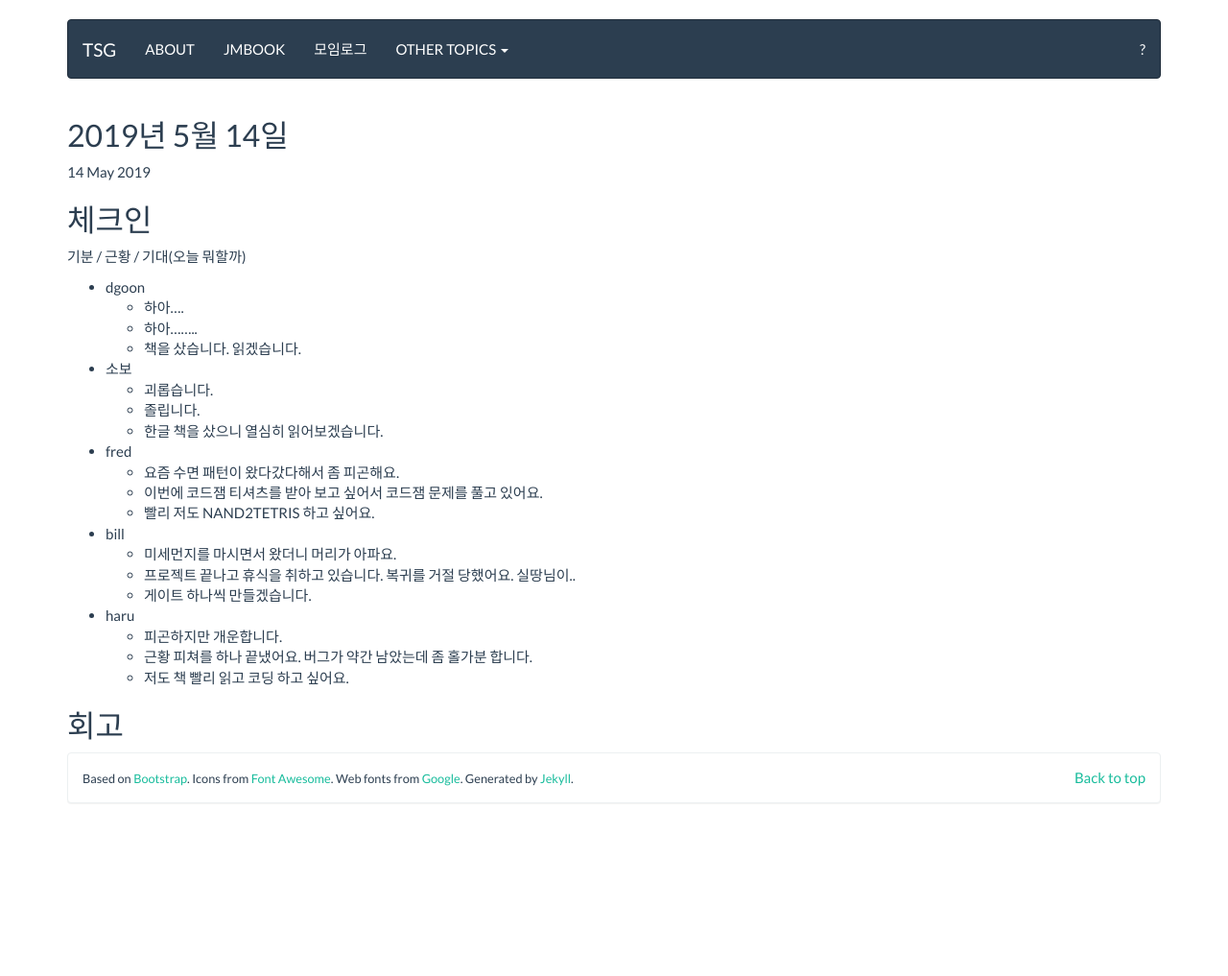
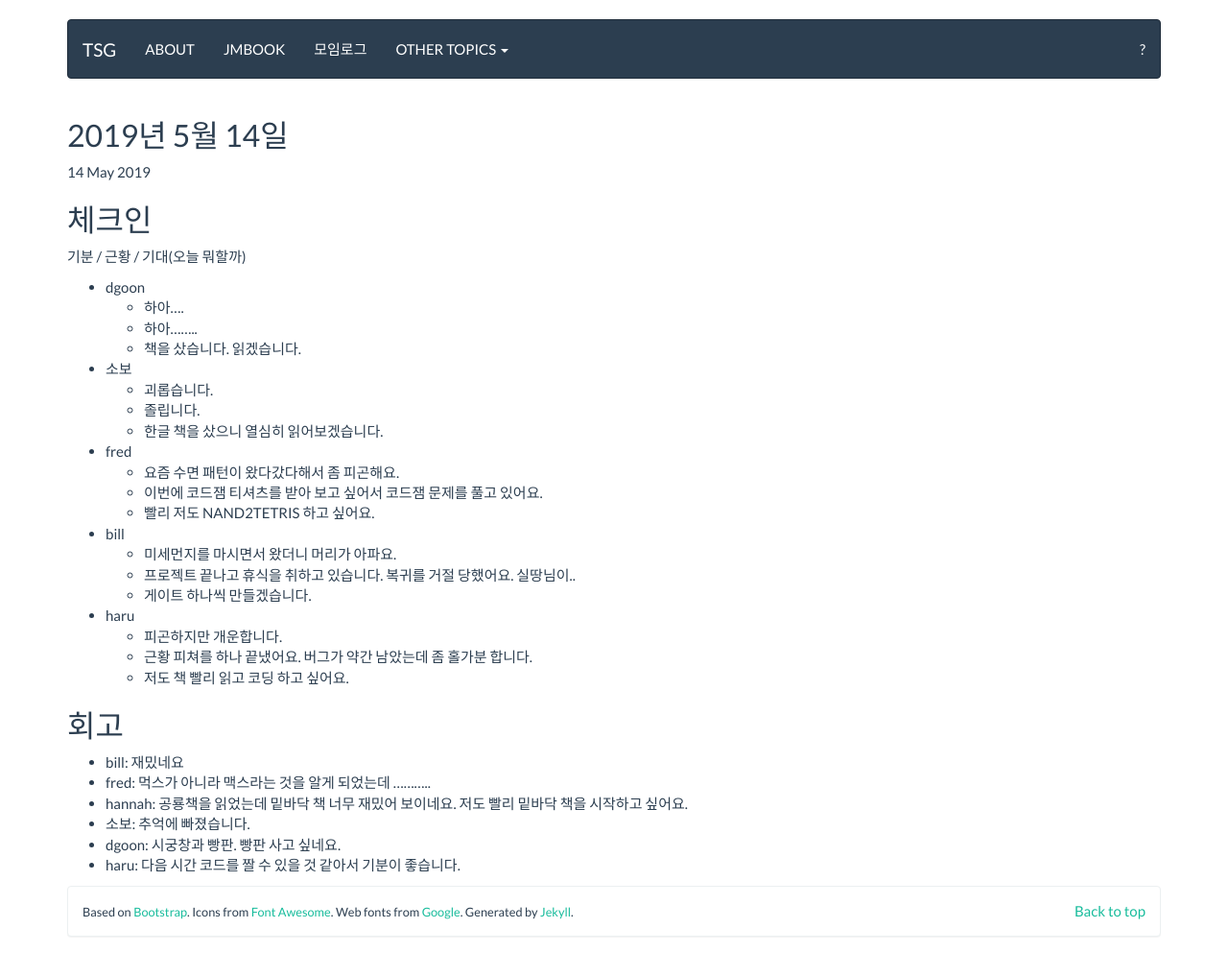
Before and after one commit to tuestudy/tuestudy.github.io, a Jekyll site: the page built from _posts/2019-05-14-meeting.markdown, in a window 1280 px wide. Shown: the whole page at 96% size. Built offline with Jekyll 4.4.1, drawn with Linux system fonts in a browser that asks for light colours; before the commit the page ends 900 px from its top, so only the background shows below that.

Commit message:
2019-05-14 회고

```diff
--- a/_posts/2019-05-14-meeting.markdown
+++ b/_posts/2019-05-14-meeting.markdown
@@ -32,3 +32,10 @@
   * 저도 책 빨리 읽고 코딩 하고 싶어요.
 
 ## 회고
+
+* bill: 재밌네요
+* fred: 먹스가 아니라 맥스라는 것을 알게 되었는데 ...........
+* hannah: 공룡책을 읽었는데 밑바닥 책 너무 재밌어 보이네요. 저도 빨리 밑바닥 책을 시작하고 싶어요.
+* 소보: 추억에 빠졌습니다.
+* dgoon: 시궁창과 빵판. 빵판 사고 싶네요.
+* haru: 다음 시간 코드를 짤 수 있을 것 같아서 기분이 좋습니다.
```
